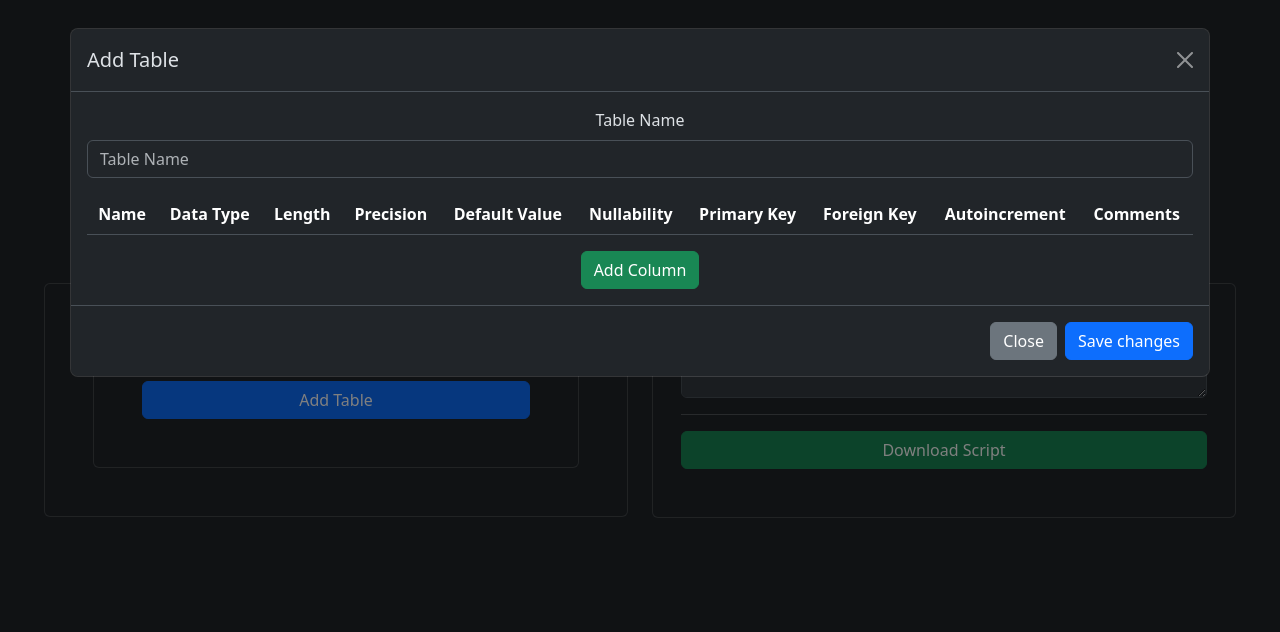
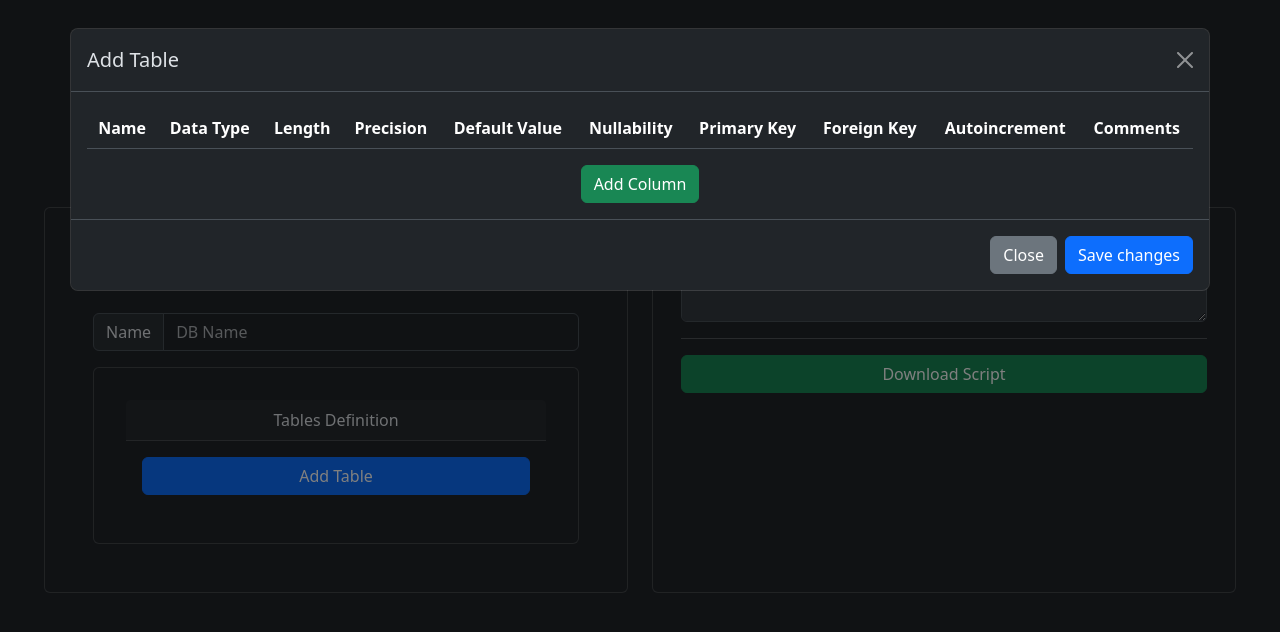
Before and after one commit to yohovani/DBWizard, a React (Vite) app: page / in a window 1280 px wide. Both pictures are taken after a click on the button "Add Table". Shown: the top 632 px of the page. Built offline with nearby package versions, Linux system fonts and the light colour scheme.

Commit message:
add column restored

```diff
--- a/src/components/DbForm.jsx
+++ b/src/components/DbForm.jsx
@@ -1,48 +1,49 @@
-import React, { useContext, useState } from 'react';
-import { DbContext } from '../context/DbContext';
-import ColumnForm from './ColumnForm';
 
-const TableColumn = ({ index, nt }) => {
-  console.log(nt)
-  return (
-    <tr>
-      <ColumnForm numCol={index} numTable={nt} />
-    </tr>
-  );
-};
+import { createRoot } from 'react-dom/client';
+import React, { useContext, useState } from "react";
+import { DbContext } from "../context/DbContext";
+import ColumnForm from "./ColumnForm";
 
-const DbForm = () => {
-  const { setNameDB, tables, addTable } = useContext(DbContext);
-  const [numCol, setNumCol] = useState(0);
-  const [numTable, setNumTable] = useState(-1);
+export default function DbForm() {
+  const { setNameDB } = useContext(DbContext);
+  const [numCol, setNumCol] = useState(0)
+  const [table, setTable] = useState({})
+  const [numTable, setNumTable] = useState(-1)
+  const { addTable } = useContext(DbContext);
+
+  const ChildComponent = () => {
+    return <ColumnForm numCol={numCol} numTable={numTable}/>;
+  };
+
+
   const [childComponents, setChildComponents] = useState([]);
 
-  const handleAddTable = () => {
-    setNumTable(numTable + 1);
-    addTable({ name: '', columns: [] });
-  };
-
-  const handleAddColumn = () => {
-    setNumCol(numCol + 1);
-    setChildComponents([...childComponents, <TableColumn key={numCol} index={numCol} nt={numTable} />]);
+  const addChildComponent = () => {
+    setChildComponents([...childComponents, <ChildComponent key={childComponents.length} />]);
   };
 
   return (
     <div className="card mb-12">
-      {/* ... */}
+      <div>DB Definition</div><hr />
       <div className="card-body">
-        {/* ... */}
+        <div className="input-group mb-3">
+          <span className="input-group-text" id="basic-addon1">
+            Name
+          </span>
+          <input
+            type="text"
+            className="form-control"
+            placeholder="DB Name"
+            aria-label="DB Name"
+            aria-describedby="basic-addon1"
+            onChange={(e) => setNameDB(e.target.value)}
+          />
+        </div>
         <div className="card">
-          {/* ... */}
+          <div className="card-header">Tables Definition</div>
           <div className="card-body">
             <div className="d-grid gap-1">
-              <button
-                className="btn btn-primary"
-                type="button"
-                data-bs-toggle="modal"
-                data-bs-target="#FormDbModal"
-                onClick={handleAddTable}
-              >
+              <button className="btn btn-primary" type="button" data-bs-toggle="modal" data-bs-target="#FormDbModal" onClick={() => {setNumTable(numTable+1); addTable({"name":"","columns":[]})}}>
                 Add Table
               </button>
             </div>
@@ -50,40 +51,18 @@ const DbForm = () => {
         </div>
       </div>
 
+
       <div className="modal fade modal-xl" id="FormDbModal" tabIndex="-1" aria-labelledby="FormDbModalLabel" aria-hidden="true">
         <div className="modal-dialog">
           <div className="modal-content">
-          <div className="modal-header">
-              <h1 className="modal-title fs-5" id="FormDbModalLabel">
-                Add Table
-              </h1>
-              <button
-                type="button"
-                className="btn-close"
-                data-bs-dismiss="modal"
-                aria-label="Close"
-              ></button>
+            <div className="modal-header">
+              <h1 className="modal-title fs-5" id="FormDbModalLabel">Add Table</h1>
+              <button type="button" className="btn-close" data-bs-dismiss="modal" aria-label="Close"></button>
             </div>
-
             <div className="modal-body">
-            <div className="mb-3">
-                <label htmlFor="tableName" className="form-label">
-                  Table Name
-                </label>
-                <input
-                  type="email"
-                  className="form-control"
-                  id="tableName"
-                  placeholder="Table Name"
-                  onChange={(e) => {
-                    tables[numTable].name = e.target.value;
-                  }}
-                />
-              </div>
-
               <table className="table ">
                 <thead>
-                <tr>
+                  <tr>
                     <th scope="col">Name</th>
                     <th scope="col">Data Type</th>
                     <th scope="col">Length</th>
@@ -98,32 +77,21 @@ const DbForm = () => {
                 </thead>
                 <tbody id="FormColumnDb">
                   {childComponents.map((child, index) => (
-                    <TableColumn key={index} index={index} />
+                    <tr key={index}>{child}</tr>
                   ))}
                 </tbody>
+
               </table>
-              <button type="button" className="btn btn-success" onClick={handleAddColumn}>
-                Add Column
-              </button>
+              <button type="button" className="btn btn-success" onClick={() => {setNumCol(numCol+1); addChildComponent()}}>Add Column</button>
             </div>
             <div className="modal-footer">
-              <button
-                type="button"
-                className="btn btn-secondary"
-                data-bs-dismiss="modal"
-              >
-                Close
-              </button>
-              <button type="button" className="btn btn-primary">
-                Save changes
-              </button>
+              <button type="button" className="btn btn-secondary" data-bs-dismiss="modal">Close</button>
+              <button type="button" className="btn btn-primary">Save changes</button>
             </div>
-
           </div>
         </div>
       </div>
+
     </div>
   );
-};
-
-export default DbForm;
+}
```
